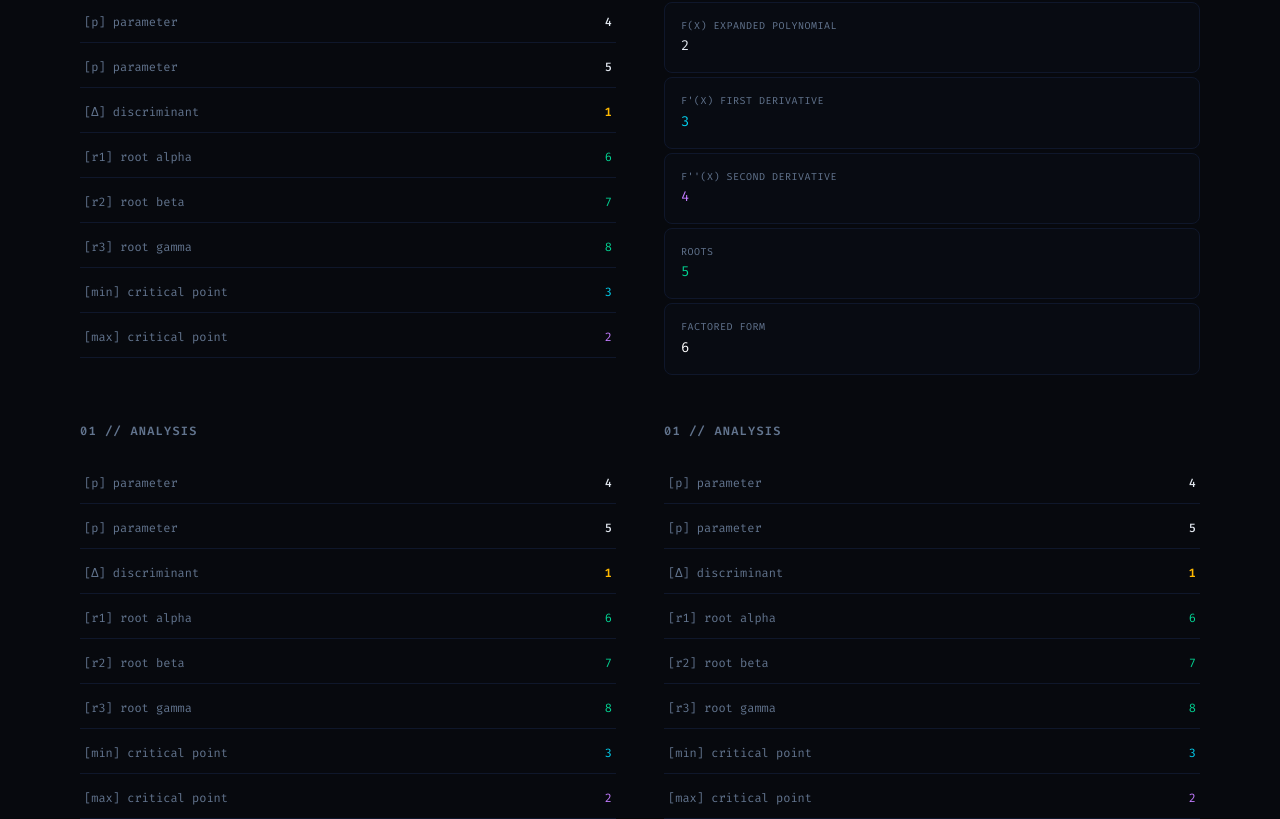
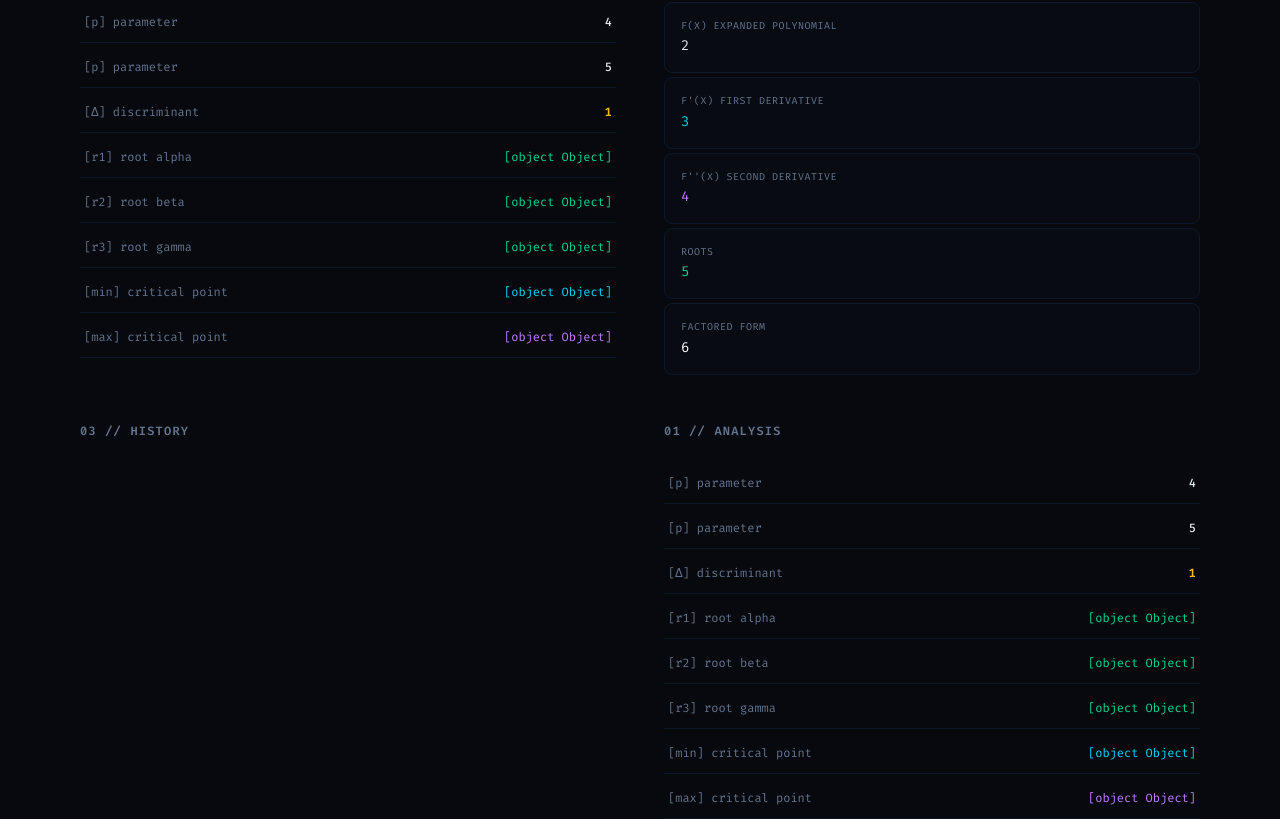
Before and after one commit to Danial-A-99/ics4u-assignment-3, a React (Vite) app: page / in a window 1280 px wide. Shown: the part 401-1220 px from the top of the page. Built offline with nearby package versions, Linux system fonts and the light colour scheme.

Commit message:
Added history section but cannot save history yet. Removed AnalysisProps because i could just use the results type already made.

```diff
--- a/src/components/Analysis.tsx
+++ b/src/components/Analysis.tsx
@@ -1,3 +1,5 @@
+import type { Results } from "@ics4u-assignment-02/types";
+
 type AnalysisSectionProps = {
   sectionName: string;
   displayValue: string;
@@ -16,33 +18,57 @@ export const AnalysisSection = ({ sectionName, displayValue, classContents, id }
   );
 };
 
-type AnalysisProps = {
-  p: string;
-  q: string;
-  disc: string;
-  r1: string;
-  r2: string;
-  r3: string;
-  min: string;
-  max: string;
-};
-
-export const Analysis = ({ p, q, disc, r1, r2, r3, min, max }: AnalysisProps) => {
+export const Analysis = ({ p, q, discriminant, r1, r2, r3, minimum, maximum }: Results) => {
   return (
     <div className="space-y-1 font-mono text-xs">
-      <AnalysisSection classContents="text-slate-200 font-medium" displayValue={p} id="p" sectionName="[p] parameter"></AnalysisSection>
-      <AnalysisSection classContents="text-slate-200 font-medium" displayValue={q} id="q" sectionName="[p] parameter"></AnalysisSection>
+      <AnalysisSection
+        classContents="text-slate-200 font-medium"
+        displayValue={String(p)}
+        id="p"
+        sectionName="[p] parameter"
+      ></AnalysisSection>
+      <AnalysisSection
+        classContents="text-slate-200 font-medium"
+        displayValue={String(q)}
+        id="q"
+        sectionName="[p] parameter"
+      ></AnalysisSection>
       <AnalysisSection
         classContents="text-amber-400 font-bold tracking-wide"
-        displayValue={disc}
+        displayValue={String(discriminant)}
         id="discriminant"
         sectionName="[Δ] discriminant"
       ></AnalysisSection>
-      <AnalysisSection classContents="text-emerald-400" displayValue={r1} id="root-one" sectionName="[r1] root alpha"></AnalysisSection>
-      <AnalysisSection classContents="text-emerald-400" displayValue={r2} id="root-two" sectionName="[r2] root beta"></AnalysisSection>
-      <AnalysisSection classContents="text-emerald-400" displayValue={r3} id="root-three" sectionName="[r3] root gamma"></AnalysisSection>
-      <AnalysisSection classContents="text-cyan-400" displayValue={min} id="minimum" sectionName="[min] critical point"></AnalysisSection>
-      <AnalysisSection classContents="text-purple-400" displayValue={max} id="maximum" sectionName="[max] critical point"></AnalysisSection>
+      <AnalysisSection
+        classContents="text-emerald-400"
+        displayValue={String(r1)}
+        id="root-one"
+        sectionName="[r1] root alpha"
+      ></AnalysisSection>
+      <AnalysisSection
+        classContents="text-emerald-400"
+        displayValue={String(r2)}
+        id="root-two"
+        sectionName="[r2] root beta"
+      ></AnalysisSection>
+      <AnalysisSection
+        classContents="text-emerald-400"
+        displayValue={String(r3)}
+        id="root-three"
+        sectionName="[r3] root gamma"
+      ></AnalysisSection>
+      <AnalysisSection
+        classContents="text-cyan-400"
+        displayValue={String(minimum)}
+        id="minimum"
+        sectionName="[min] critical point"
+      ></AnalysisSection>
+      <AnalysisSection
+        classContents="text-purple-400"
+        displayValue={String(maximum)}
+        id="maximum"
+        sectionName="[max] critical point"
+      ></AnalysisSection>
     </div>
   );
 };
--- a/src/components/CubicTable.tsx
+++ b/src/components/CubicTable.tsx
@@ -1,14 +1,16 @@
 import { Analysis } from "./Analysis";
+import { HistorySection } from "./HistorySection";
 import { Summary } from "./Summary";
 
 type CubicBoxProps = {
   title: string;
   table: React.JSX.Element;
+  additionalClassCode: string;
 };
 
-export const CubicBox = ({ title, table }: CubicBoxProps) => {
+export const CubicBox = ({ title, table, additionalClassCode }: CubicBoxProps) => {
   return (
-    <section className="flex flex-col space-y-6">
+    <section className={`flex flex-col space-y-6 ${additionalClassCode}`}>
       <div className="flex items-center gap-4">
         <h2 className="font-bold font-mono text-slate-500 text-xs uppercase tracking-widest">{title}</h2>
       </div>
@@ -20,13 +22,44 @@ export const CubicBox = ({ title, table }: CubicBoxProps) => {
 export const CubicTable = () => {
   return (
     <div className="grid grid-cols-2 gap-12">
-      <CubicBox table={<Analysis disc={"1"} max={"2"} min={"3"} p={"4"} q={"5"} r1={"6"} r2={"7"} r3={"8"} />} title={"01 // Analysis"} />
       <CubicBox
+        additionalClassCode=""
+        table={
+          <Analysis
+            discriminant={1}
+            maximum={{ x: 1, y: 2 }}
+            minimum={{ x: 1, y: 2 }}
+            p={4}
+            q={5}
+            r1={{ x: 1, y: 2 }}
+            r2={{ x: 1, y: 2 }}
+            r3={{ x: 1, y: 2 }}
+          />
+        }
+        title={"01 // Analysis"}
+      />
+      <CubicBox
+        additionalClassCode=""
         table={<Summary equation={"2"} factored={"6"} firstDerivative={"3"} roots={"5"} secondDerivative={"4"} />}
         title={"02 // Summary"}
       />
-      <CubicBox table={<Analysis disc={"1"} max={"2"} min={"3"} p={"4"} q={"5"} r1={"6"} r2={"7"} r3={"8"} />} title={"01 // Analysis"} />
-      <CubicBox table={<Analysis disc={"1"} max={"2"} min={"3"} p={"4"} q={"5"} r1={"6"} r2={"7"} r3={"8"} />} title={"01 // Analysis"} />
+      <CubicBox additionalClassCode="max-h-14" table={<HistorySection />} title={"03 // History"} />
+      <CubicBox
+        additionalClassCode=""
+        table={
+          <Analysis
+            discriminant={1}
+            maximum={{ x: 1, y: 2 }}
+            minimum={{ x: 1, y: 2 }}
+            p={4}
+            q={5}
+            r1={{ x: 1, y: 2 }}
+            r2={{ x: 1, y: 2 }}
+            r3={{ x: 1, y: 2 }}
+          />
+        }
+        title={"01 // Analysis"}
+      />
     </div>
   );
 };
--- /dev/null
+++ b/src/components/HistorySection.tsx
@@ -0,0 +1,33 @@
+import type { History } from "@ics4u-assignment-02/types";
+
+// type SummarySectionProps = {
+//   //Reused just with diff name
+//   sectionName: string;
+//   displayValue: string;
+//   classContents: string;
+//   id: string;
+// };
+
+// export const SummarySection = ({ sectionName, displayValue, classContents, id }: SummarySectionProps) => {
+//   return (
+//     <div className="flex flex-col gap-1 rounded-lg border border-slate-900 bg-[#0b0f19]/40 p-4">
+//       <span className="text-[10px] text-slate-500 uppercase tracking-wider">{sectionName}</span>
+//       <span className={classContents} id={id}>
+//         {displayValue}
+//       </span>
+//     </div>
+//   );
+// };
+
+// type SummaryProps = {
+//   equation: string;
+//   firstDerivative: string;
+//   secondDerivative: string;
+//   roots: string;
+//   factored: string;
+// };
+export const inputList: History = [];
+
+export const HistorySection = () => {
+  return <div className="custom-scrollbar flex-1 space-y-2 overflow-y-auto pr-2 font-mono text-slate-400 text-xs" id="history"></div>;
+};
--- a/src/components/index.ts
+++ b/src/components/index.ts
@@ -1,3 +1,4 @@
+export * from "@ics4u-assignment-02/components/HistorySection";
 export * from "@ics4u-assignment-03/components/Analysis";
 export * from "@ics4u-assignment-03/components/CubicInput";
 export * from "@ics4u-assignment-03/components/CubicTable";
```
Also changed, not shown: src/types/types.ts (+13 -13 lines).
